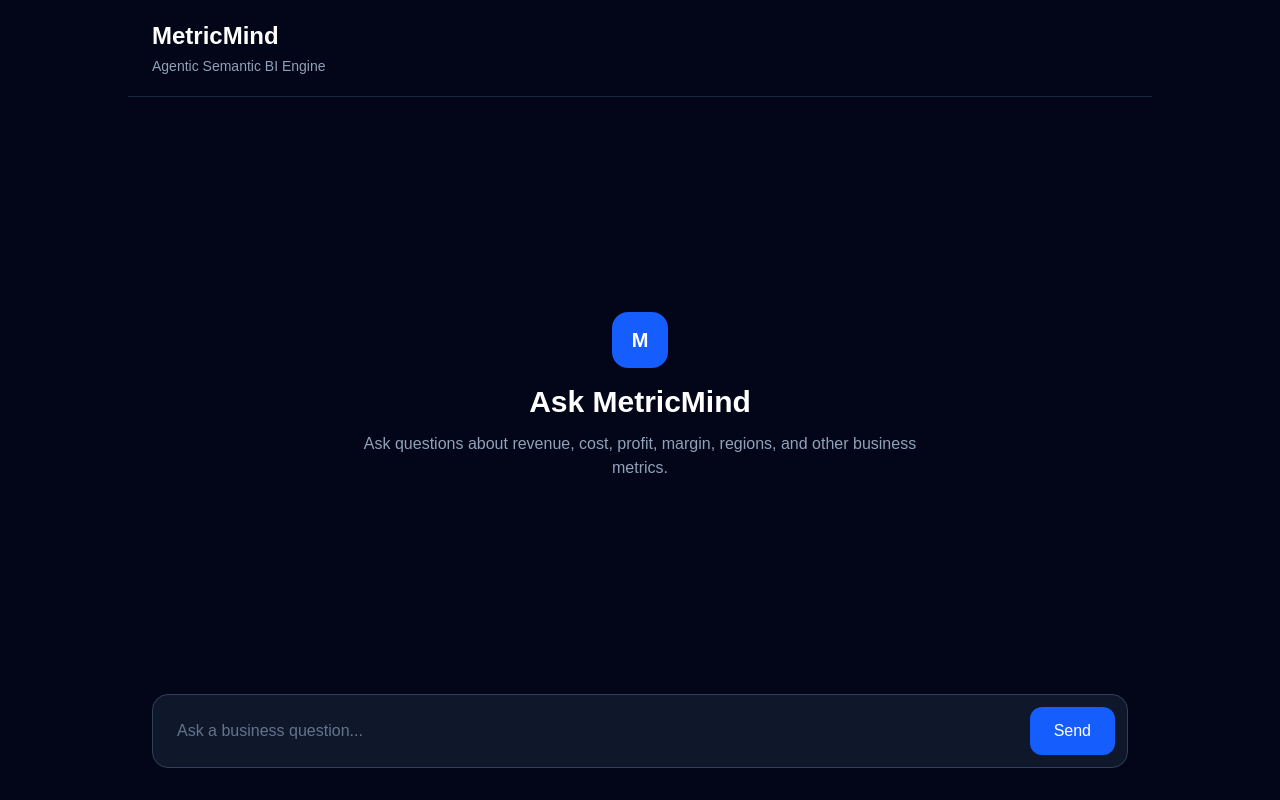
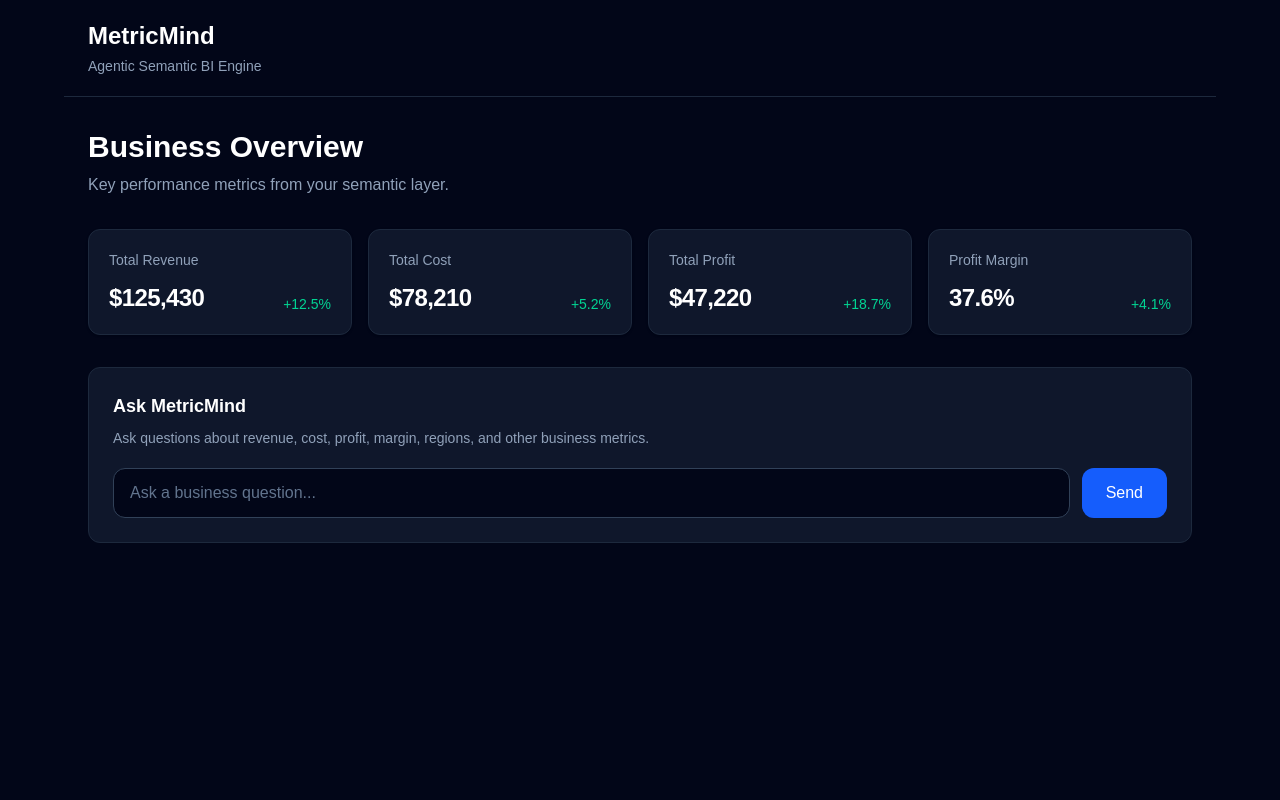
Before and after one commit to jyoti-kkd/MetricMind-Agentic-Semantic-BI, a Next.js app in the folder web/: page / in a window 1280 px wide. Built offline with nearby package versions, Linux system fonts and the light colour scheme.

Commit message:
Day 17: Add Tremor dashboard components

```diff
--- a/web/app/page.tsx
+++ b/web/app/page.tsx
@@ -1,13 +1,9 @@
-"use client";
-
-import { useState } from "react";
+import MetricCard from "../components/metric-card";
 
 export default function Home() {
-  const [message, setMessage] = useState("");
-
   return (
     <main className="min-h-screen bg-slate-950 text-white">
-      <div className="mx-auto flex min-h-screen max-w-5xl flex-col">
+      <div className="mx-auto flex min-h-screen max-w-6xl flex-col">
         {/* Header */}
         <header className="border-b border-slate-800 px-6 py-5">
           <h1 className="text-2xl font-bold">MetricMind</h1>
@@ -16,38 +12,65 @@ export default function Home() {
           </p>
         </header>
 
-        {/* Chat area */}
-        <section className="flex flex-1 flex-col px-6 py-8">
-          <div className="flex flex-1 flex-col items-center justify-center text-center">
-            <div className="mb-4 flex h-14 w-14 items-center justify-center rounded-2xl bg-blue-600 text-xl font-bold">
-              M
-            </div>
-
+        {/* Dashboard */}
+        <section className="px-6 py-8">
+          <div className="mb-8">
             <h2 className="text-3xl font-semibold">
-              Ask MetricMind
+              Business Overview
             </h2>
-
-            <p className="mt-3 max-w-xl text-slate-400">
-              Ask questions about revenue, cost, profit, margin, regions,
-              and other business metrics.
+            <p className="mt-2 text-slate-400">
+              Key performance metrics from your semantic layer.
             </p>
           </div>
 
-          {/* Input */}
-          <div className="mt-8">
-            <div className="flex gap-3 rounded-2xl border border-slate-700 bg-slate-900 p-3">
+          {/* KPI Cards */}
+          <div className="grid gap-4 sm:grid-cols-2 lg:grid-cols-4">
+            <MetricCard
+              title="Total Revenue"
+              value="$125,430"
+              change="+12.5%"
+            />
+
+            <MetricCard
+              title="Total Cost"
+              value="$78,210"
+              change="+5.2%"
+            />
+
+            <MetricCard
+              title="Total Profit"
+              value="$47,220"
+              change="+18.7%"
+            />
+
+            <MetricCard
+              title="Profit Margin"
+              value="37.6%"
+              change="+4.1%"
+            />
+          </div>
+
+          {/* Chat Preview */}
+          <div className="mt-8 rounded-xl border border-slate-800 bg-slate-900 p-6">
+            <h3 className="text-lg font-semibold">
+              Ask MetricMind
+            </h3>
+
+            <p className="mt-2 text-sm text-slate-400">
+              Ask questions about revenue, cost, profit, margin,
+              regions, and other business metrics.
+            </p>
+
+            <div className="mt-5 flex gap-3">
               <input
                 type="text"
-                value={message}
-                onChange={(event) => setMessage(event.target.value)}
                 placeholder="Ask a business question..."
-                className="flex-1 bg-transparent px-3 py-3 text-white outline-none placeholder:text-slate-500"
+                className="flex-1 rounded-xl border border-slate-700 bg-slate-950 px-4 py-3 text-white outline-none placeholder:text-slate-500 focus:border-blue-500"
               />
 
               <button
                 type="button"
-                onClick={() => setMessage("")}
-                className="rounded-xl bg-blue-600 px-6 py-3 font-medium transition hover:bg-blue-500"
+                className="rounded-xl bg-blue-600 px-6 py-3 font-medium hover:bg-blue-500"
               >
                 Send
               </button>
--- /dev/null
+++ b/web/components/metric-card.tsx
@@ -0,0 +1,37 @@
+type MetricCardProps = {
+  title: string;
+  value: string;
+  change: string;
+  changeType?: "positive" | "negative";
+};
+
+export default function MetricCard({
+  title,
+  value,
+  change,
+  changeType = "positive",
+}: MetricCardProps) {
+  return (
+    <div className="rounded-xl border border-slate-800 bg-slate-900 p-5 shadow-sm">
+      <p className="text-sm font-medium text-slate-400">
+        {title}
+      </p>
+
+      <div className="mt-3 flex items-end justify-between gap-4">
+        <p className="text-2xl font-bold tracking-tight text-white">
+          {value}
+        </p>
+
+        <span
+          className={`text-sm font-medium ${
+            changeType === "positive"
+              ? "text-emerald-400"
+              : "text-red-400"
+          }`}
+        >
+          {change}
+        </span>
+      </div>
+    </div>
+  );
+}
```
